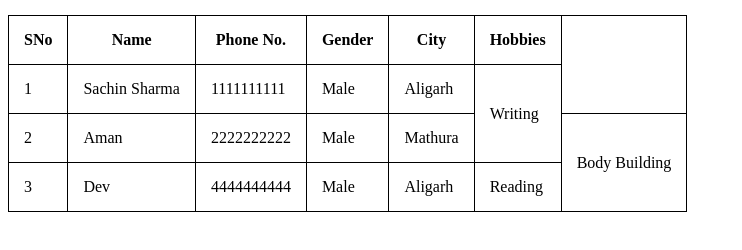
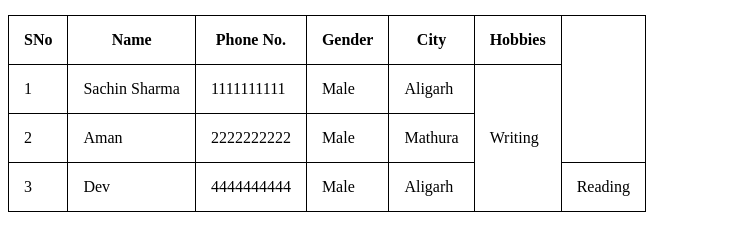
Before and after one commit to Sachinsharma01/Gemini-solutions-assignments, a plain HTML site: page css-assignment-1/Q1/index.html in a window 1280 px wide. Shown: the whole page, without its empty margins (0-742 px from the left). Drawn offline with Linux system fonts and the light colour scheme.

Commit message:
Update index.html

```diff
--- a/css-assignment-1/Q1/index.html
+++ b/css-assignment-1/Q1/index.html
@@ -24,7 +24,7 @@
         <td>1111111111</td>
         <td>Male</td>
         <td>Aligarh</td>
-        <td rowspan="2">Writing</td>
+        <td rowspan="3">Writing</td>
       </tr>
       <tr>
         <td>2</td>
@@ -32,7 +32,6 @@
         <td>2222222222</td>
         <td>Male</td>
         <td>Mathura</td>
-        <td rowspan="2">Body Building</td>
       </tr>
       <tr>
         <td>3</td>
```
